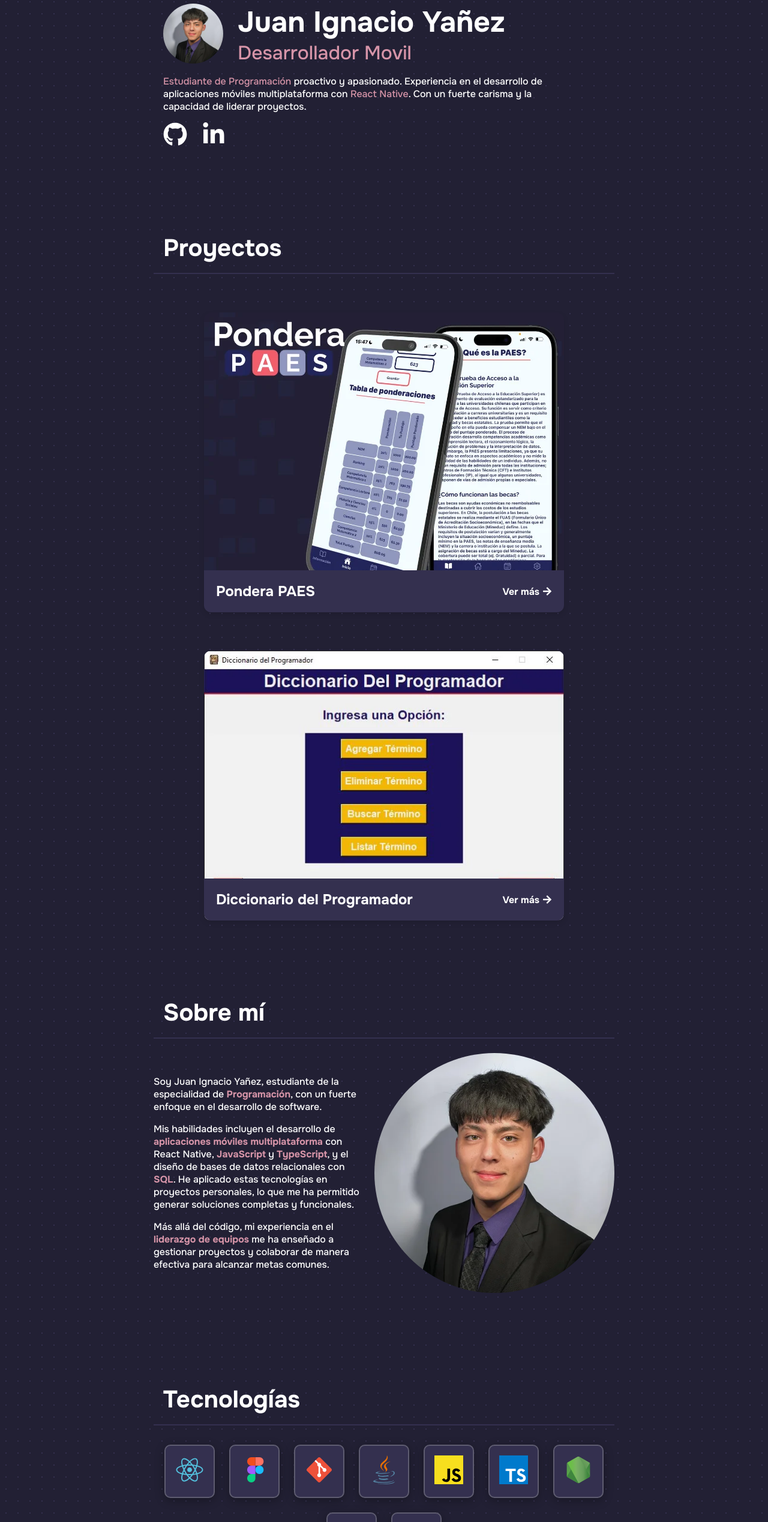
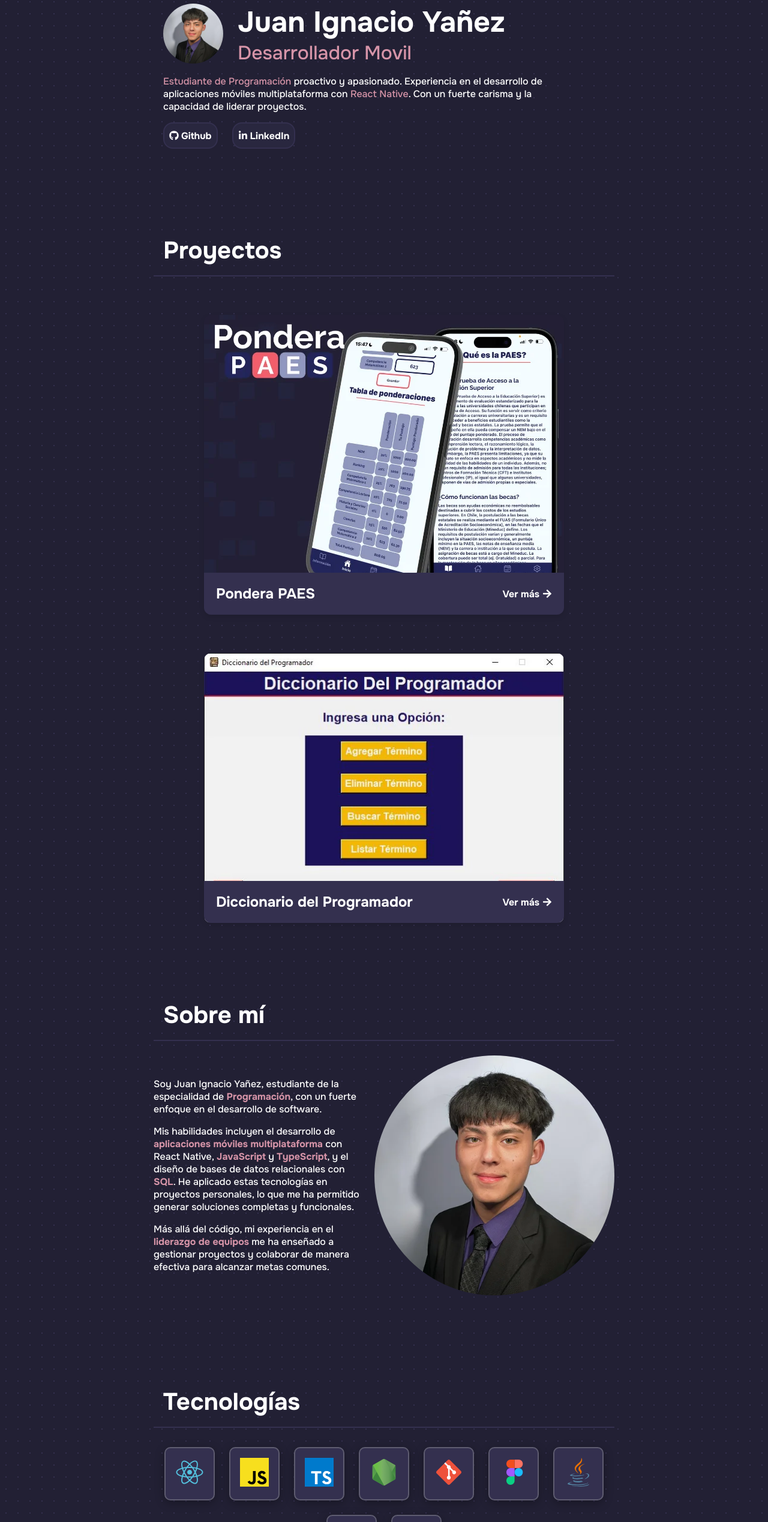
Before and after one commit to Panconhu3vo/mi-portafolio, a React (Vite) app in the folder portafolio/: page / in a window 1280 px wide. Shown: the part 207-2745 px from the top of the page at 60% size. Built offline with nearby package versions, Linux system fonts and the light colour scheme.

Commit message:
styles: Retocando estilos

```diff
--- a/portafolio/src/components/Footer/styles.css
+++ b/portafolio/src/components/Footer/styles.css
@@ -30,7 +30,7 @@
     justify-content: center;
     align-items: center;
     margin-top: 64px;
-    border-radius: 10px;
+    border-radius: 10px 10px 0px 0px;
 }
 
 .footer-content {
--- a/portafolio/src/components/Hero/index.jsx
+++ b/portafolio/src/components/Hero/index.jsx
@@ -33,14 +33,14 @@
                     target="_blank"
                     aria-label="Perfil de GitHub"
                     className="icon">
-                    <FaGithub />
+                    <FaGithub /> Github
                 </a>
                 <a
                     href="https://linkedin.com/in/juanyañezaravena"
                     target="_blank"
                     aria-label="Perfil de LinkedIn"
                     className="icon">
-                    <FaLinkedinIn />
+                    <FaLinkedinIn /> LinkedIn
                 </a>
             </div>
         </section>
--- a/portafolio/src/components/Hero/styles.css
+++ b/portafolio/src/components/Hero/styles.css
@@ -46,40 +46,20 @@
     display: flex;
     align-items: center;
     justify-content: center;
+    gap: 4px;
     height: 2.5rem;
     color: var(--text-1);
-    font-size: 2.5rem;
+    font-size: var(--description);
     text-decoration: none;
+    background-color: var(--primary-2);
+    padding: 0px 8px;
+    border-radius: 1rem;
+    border: solid 2px var(--primary-3);
 }
 .hero-ancors {
     display: flex;
     align-items: center;
     gap: 1.5rem;
-}
-
-.hero-ancors .btn-download {
-    padding: 12px;
-    font-weight: 700;
-    background-color: var(--third-1);
-    border-radius: 10px;
-    color: var(--text-1);
-    cursor: pointer;
-    border: solid 2px var(--third-2);
-    text-decoration: none;
-    display: flex;
-    align-items: center;
-    gap: 4px;
-}
-.hero-ancors button:hover,
-.hero-ancors .btn-download:hover {
-    background-color: var(--third-2);
-    opacity: 1;
-    transform: scale(1.05);
-    transition: 300ms;
-}
-
-.hero-ancors .img-icon {
-    width: 1.5rem;
 }
 
 .hero-ancors a {
--- a/portafolio/src/components/Projects/CardProject/styles.css
+++ b/portafolio/src/components/Projects/CardProject/styles.css
@@ -5,6 +5,10 @@
     overflow: hidden; /* Importante para que las esquinas redondeadas se vean bien */
     box-shadow: 0 4px 8px rgba(0, 0, 0, 0.1);
     position: relative;
+}
+.project-card:hover {
+    transform: scale(1.01);
+    transition: 250ms;
 }
 
 /* Estilos para la imagen del proyecto */
--- a/portafolio/src/components/Technologies/index.jsx
+++ b/portafolio/src/components/Technologies/index.jsx
@@ -19,17 +19,6 @@
                     <img className="img-tech" src={reactsvg} alt="React" />
                 </div>
                 <div className="tech-container">
-                    <img className="img-tech" src={figmasvg} alt="Figma" />
-                </div>
-                <div className="tech-container">
-                    <img className="img-tech" src={gitSvg} alt="Git" />
-                </div>
-
-                <div className="tech-container">
-                    <img className="img-tech" src={javaSvg} alt="Java" />
-                </div>
-
-                <div className="tech-container">
                     <img className="img-tech" src={jssvg} alt="JavaScript" />
                 </div>
 
@@ -43,6 +32,18 @@
                 <div className="tech-container">
                     <img className="img-tech" src={nodeSvg} alt="Node.js" />
                 </div>
+
+                <div className="tech-container">
+                    <img className="img-tech" src={gitSvg} alt="Git" />
+                </div>
+                <div className="tech-container">
+                    <img className="img-tech" src={figmasvg} alt="Figma" />
+                </div>
+
+                <div className="tech-container">
+                    <img className="img-tech" src={javaSvg} alt="Java" />
+                </div>
+
                 <div className="tech-container">
                     <img className="img-tech" src={pythonsvg} alt="Python" />
                 </div>
```
